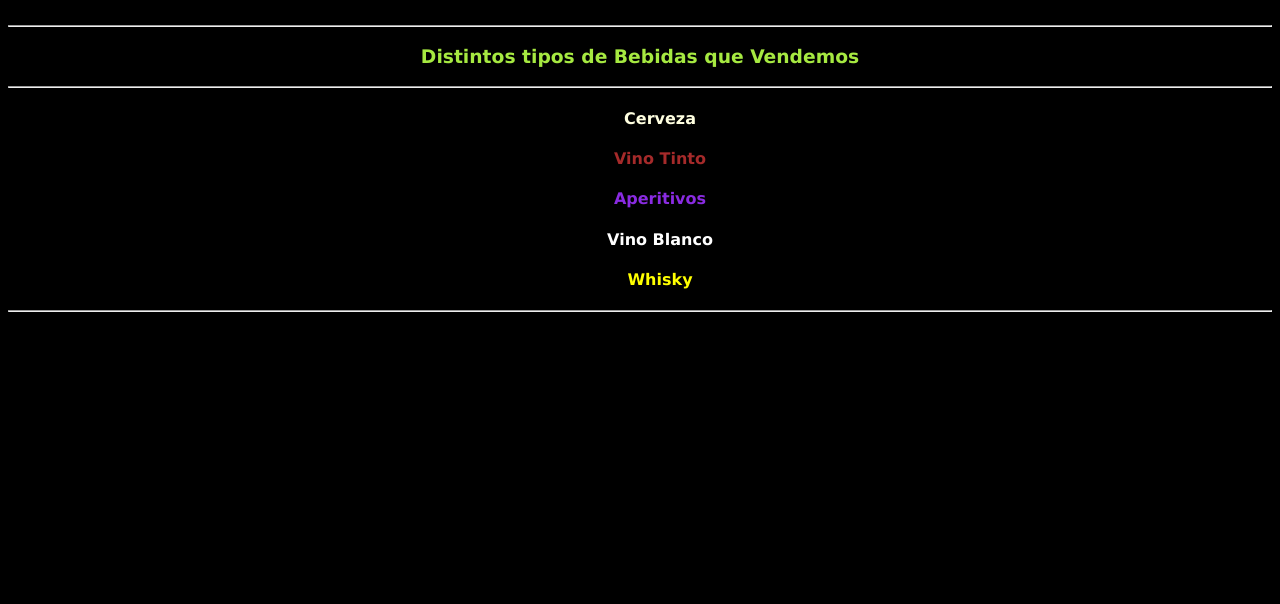
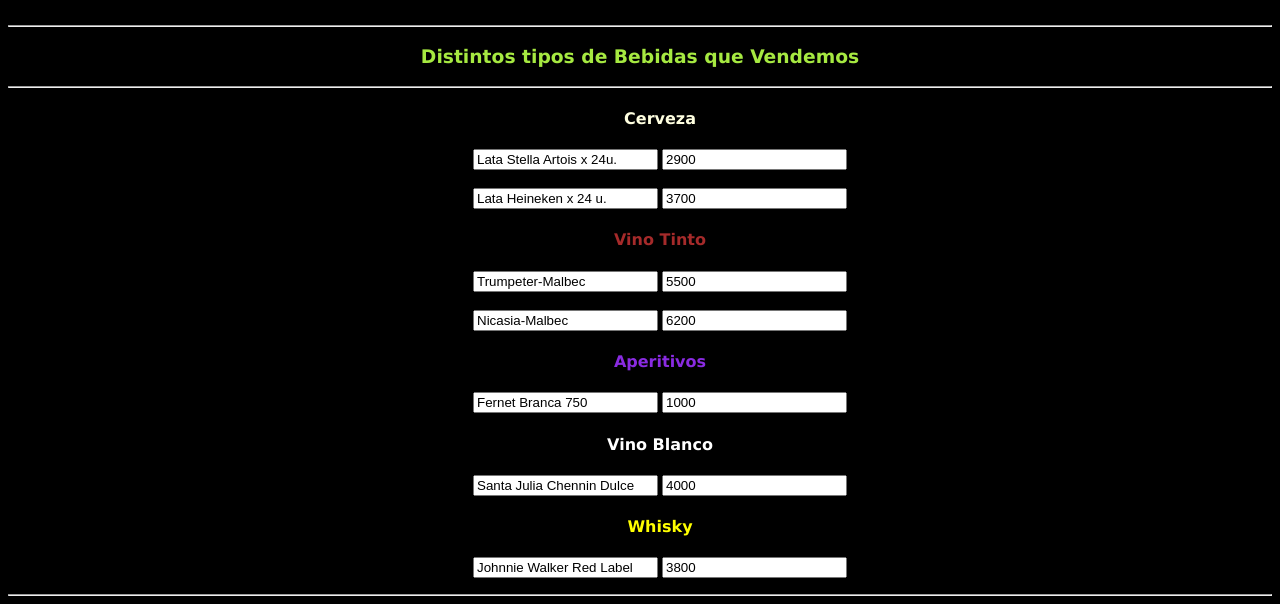
Before and after one commit to Nbuchamer/InteractuarConHTML, a plain HTML site: page index.html in a window 1280 px wide. Shown: the part 344-948 px from the top of the page. Before the commit the page ends 800 px from the top, so only its background shows below. Drawn offline with Linux system fonts and the light colour scheme.

Commit message:
second commit

```diff
--- a/index.html
+++ b/index.html
@@ -16,10 +16,30 @@
     <hr>
     <ul>
     <li class="productos"><h4 class="cerveza">Cerveza</h4></li>
+    <input id="cerveza1" type="text">
+    <input id="cerveza1valor" type="number">
+    <br>
+    <br>
+    <input id="cerveza2" type="text">
+    <input id="cerveza2valor" type="number">
     <li class="productos"><h4 class="vinoTinto">Vino Tinto</h4></li>
+    <input id="vinoTinto1" type="text">
+    <input id="vinoTinto1valor" type="number">
+<br>
+<br>
+    <input id="vinoTinto2" type="text">
+    <input id="vinoTinto2valor" type="number">
     <li class="productos"><h4 class="aperitivos">Aperitivos</h4></li>
+    <input id="aperitivo1" type="text">
+    <input id="aperitivo1valor" type="number">
+<br>
     <li class="productos"><h4 class="vinoBlanco">Vino Blanco</h4></li>
+    <input id="vinoBlanco1" type="text">
+    <input id="vinoBlanco1valor" type="number">
+<br>
     <li class="productos"><h4 class="whisky">Whisky</h4></li>
+    <input id="whisky1" type="text">
+    <input id="whisky1valor" type="number">
     </ul>
     <hr>
     <script src="index.js"></script>
--- a/index.js
+++ b/index.js
@@ -18,6 +18,21 @@
 console.log(productos[2].innerHTML);
 console.log(productos[3].innerHTML);
 console.log(productos[4].innerHTML);
+
+document.getElementById("cerveza1").value = "Lata Stella Artois x 24u.";
+document.getElementById("cerveza1valor").value = 2900;
+document.getElementById("cerveza2").value = "Lata Heineken x 24 u.";
+document.getElementById("cerveza2valor").value = 3700;
+document.getElementById("vinoTinto1").value = "Trumpeter-Malbec";
+document.getElementById("vinoTinto1valor").value = 5500;
+document.getElementById("vinoTinto2").value = "Nicasia-Malbec";
+document.getElementById("vinoTinto2valor").value = 6200;
+document.getElementById("vinoBlanco1").value = "Santa Julia Chennin Dulce";
+document.getElementById("vinoBlanco1valor").value = 4000;
+document.getElementById("aperitivo1").value = "Fernet Branca 750";
+document.getElementById("aperitivo1valor").value = 1000;
+document.getElementById("whisky1").value = "Johnnie Walker Red Label";
+document.getElementById("whisky1valor").value = 3800;
 
 /*["cerveza", "vinotinto", "aperitivos", "vinoblanco", "whisky"];
 
```
